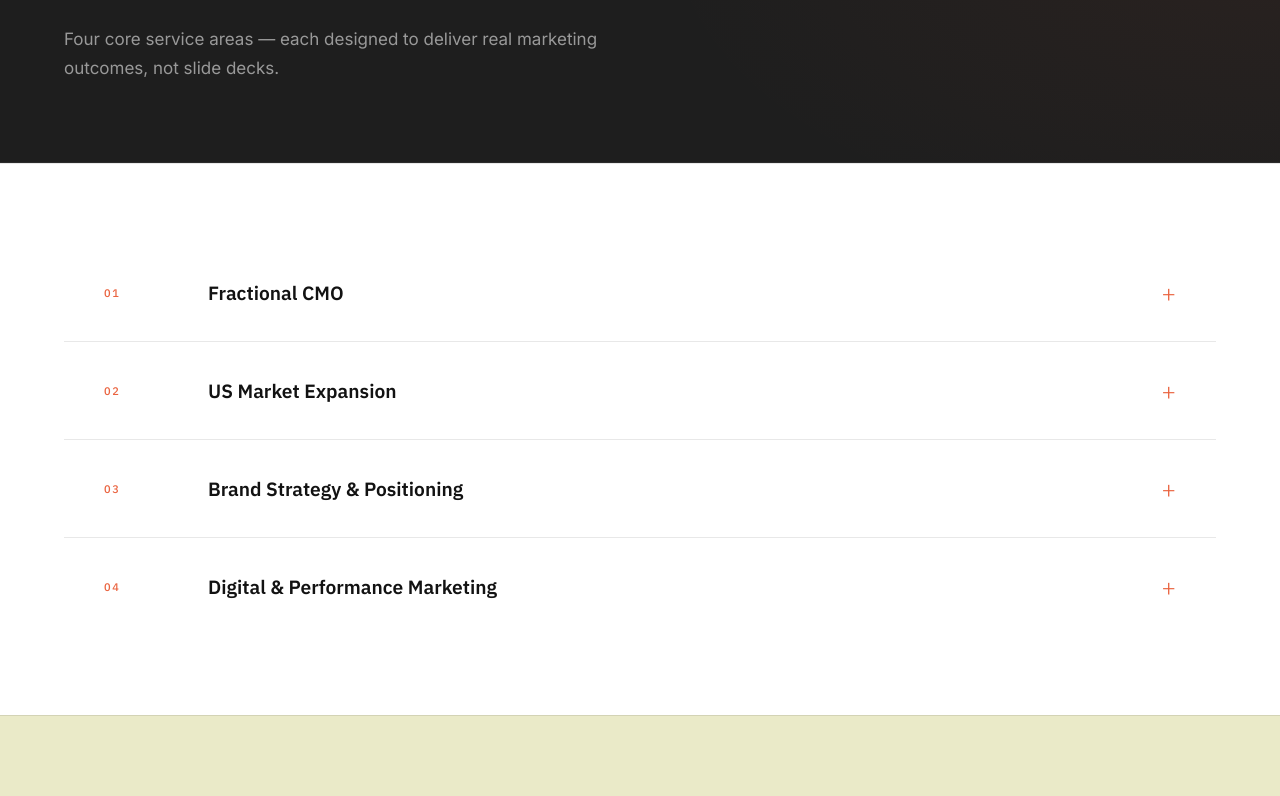
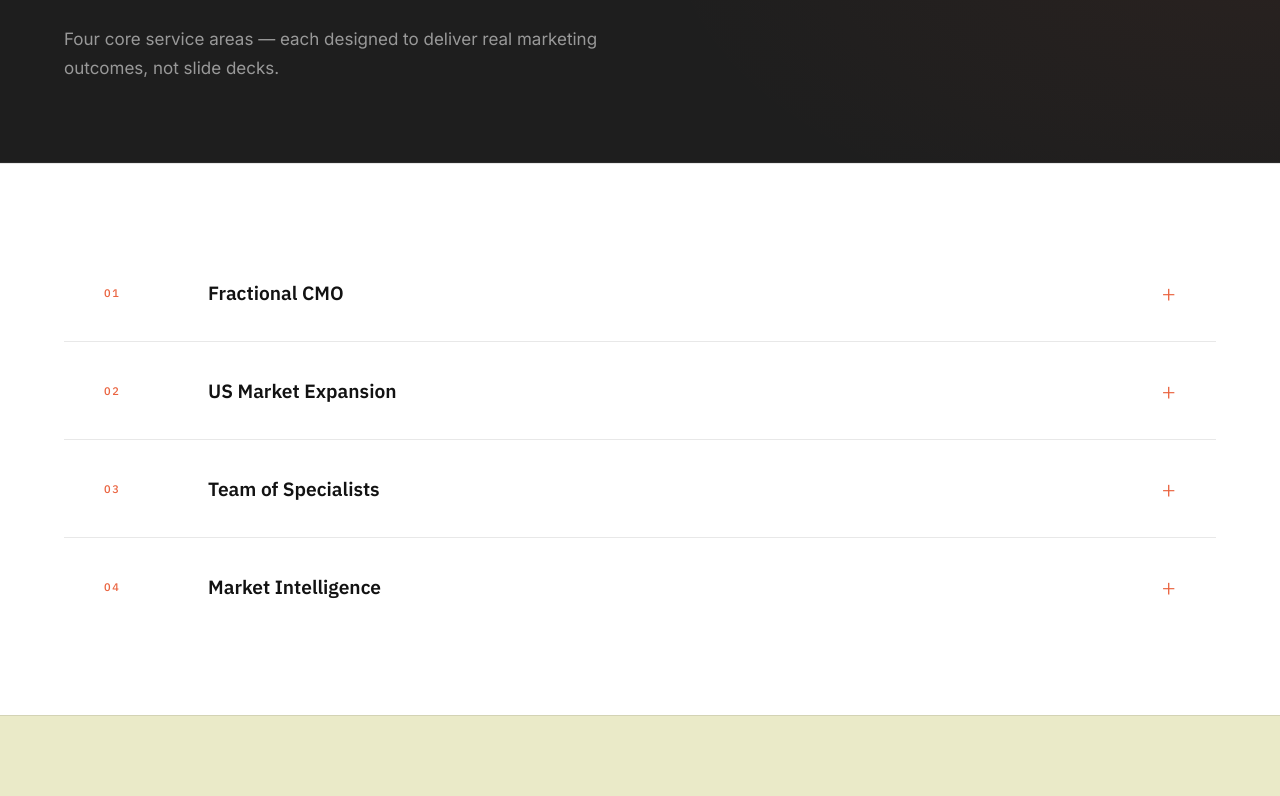
Before and after one commit to valterklug/valterklug-website, a React (Vite) app: page /services in a window 1280 px wide. Shown: the part 361-1157 px from the top of the page. Built offline with nearby package versions, Linux system fonts and the light colour scheme.

Commit message:
Update Services: replace Brand Strategy with Team of Specialists, Digital & Performance with Market Intelligence

```diff
--- a/src/pages/Services.jsx
+++ b/src/pages/Services.jsx
@@ -20,18 +20,18 @@ const SERVICES = [
     meta:'Fixed-Fee Project-Based · AI-Powered Intelligence',
   },
   {
-    num:'03', title:'Brand Strategy & Positioning',
-    headline:'Purpose, positioning, and messaging built for global brands navigating new markets.',
-    sub:'Grounded in consumer intelligence and shaped by 25 years of cross-cultural brand experience, I help companies define who they are, why they matter, and how to talk about it — in ways that resonate with American audiences.',
-    deliverables:['Brand architecture and positioning strategy','Messaging hierarchy and narrative development','Visual identity direction (strategy, not execution)','Cultural adaptation for US market entry','Competitive differentiation and category analysis'],
-    meta:'Fixed-Fee Project · 6–12 weeks',
+    num:'03', title:'Team of Specialists',
+    headline:'Leading a team of experts in Advertising, E-commerce, Social Media, Digital, and more.',
+    sub:'Through Chameleon Collective\'s Deliver model, I assemble and lead a team of specialists across the disciplines your company needs — whether it\'s advertising, e-commerce, social media, digital marketing, or any combination — to drive growth in the US or Latin America.',
+    deliverables:['Advertising strategy and creative direction','E-commerce launch and optimization','Social media strategy and community management','Digital marketing across paid, organic, and content','Integrated campaign execution and performance tracking'],
+    meta:'Retainer or Project-Based via Chameleon Collective',
   },
   {
-    num:'04', title:'Digital & Performance Marketing',
-    headline:'Integrated digital strategy across the full funnel — from awareness to conversion.',
-    sub:'I design, oversee, and optimize performance marketing programs — working with specialized vendors and internal teams to ensure every channel is pulling in the right direction.',
-    deliverables:['Paid media strategy and vendor oversight (Meta, Google, programmatic)','Email and CRM architecture','Content strategy and editorial planning','SEO framework and audit','Analytics setup, dashboard design, and KPI reporting'],
-    meta:'Retainer or Project-Based',
+    num:'04', title:'Market Intelligence',
+    headline:'AI-powered market research and competitive intelligence — delivered in days, not months.',
+    sub:'Through Soundcheck Insights, I deliver fast, rigorous market intelligence that helps companies validate opportunities, understand competitive landscapes, and make smarter decisions before investing in new markets.',
+    deliverables:['Market viability and opportunity assessment','Competitive landscape and positioning analysis','Consumer sentiment and cultural insights','Category trends and white-space identification','Custom AI-powered research reports'],
+    meta:'Fixed-Fee Project · 7–14 Day Delivery',
   },
 ]
 
```
